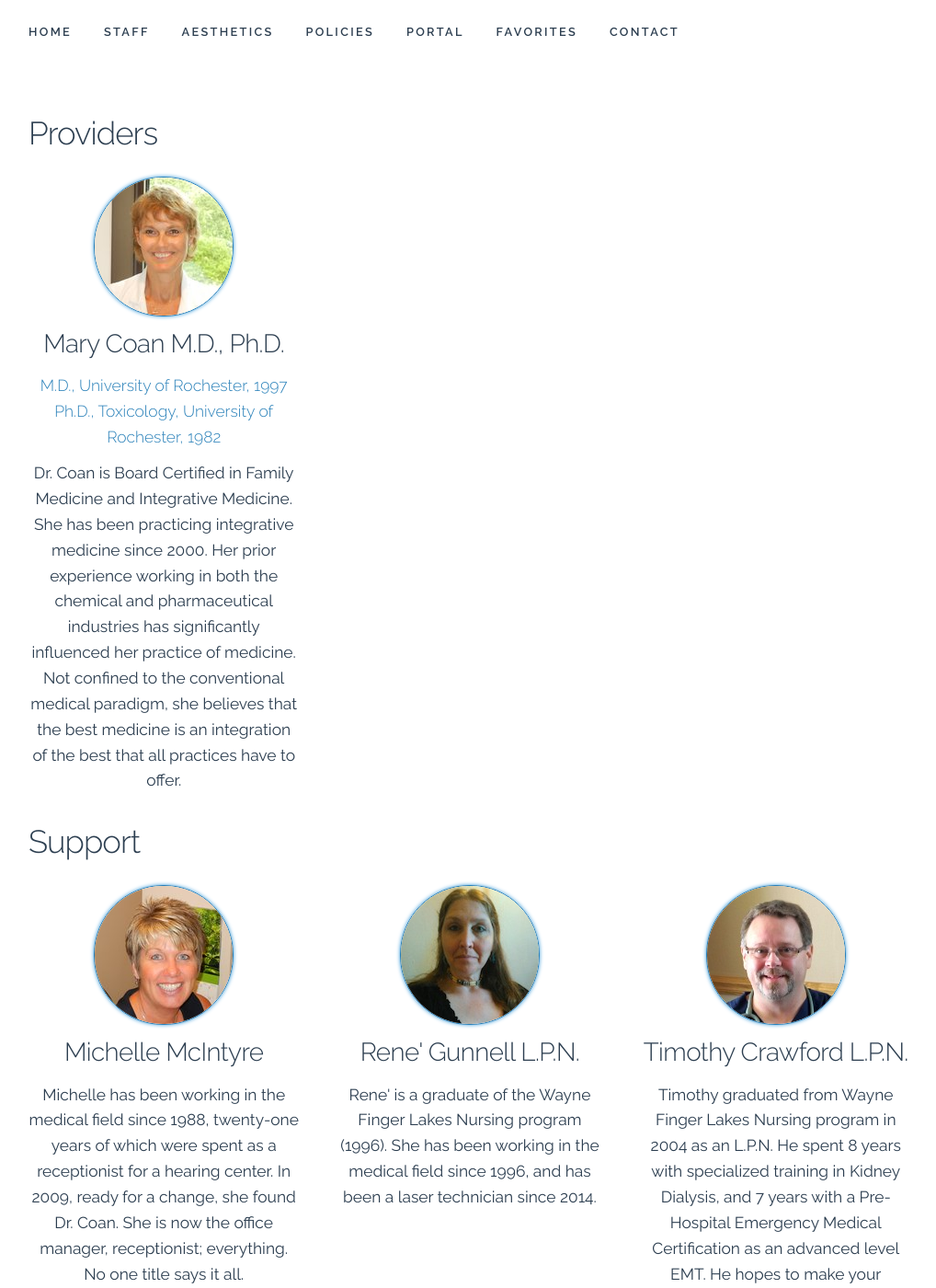
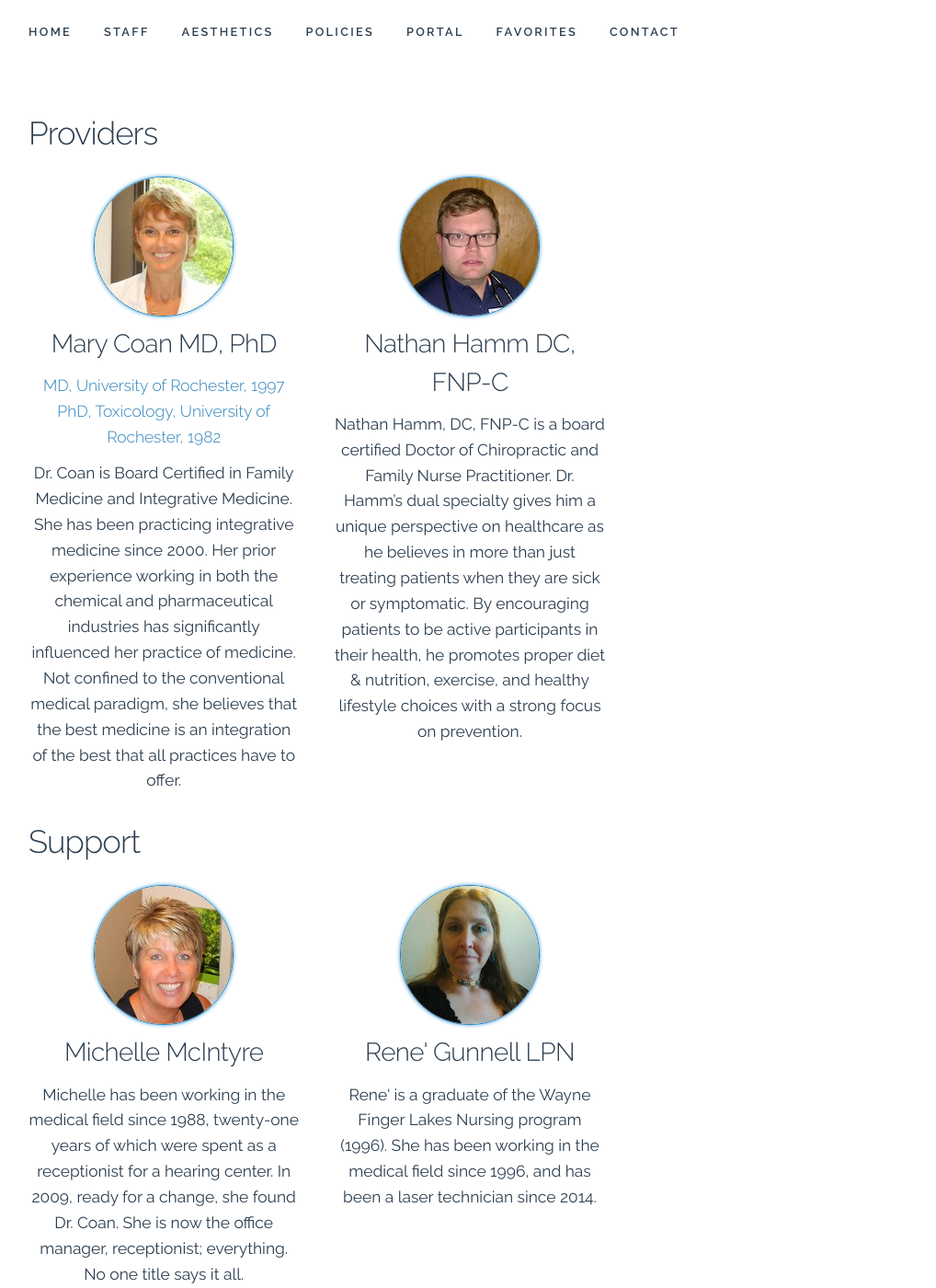
Before and after one commit to ifcats/ifcats.github.io, a Jekyll site: the page built from staff.html, in a window 1280 px wide and 1400 px high. Shown: the whole window at 92% size, without its empty margins (129-1147 px from the left). Built offline with Jekyll 4.4.1, drawn with Linux system fonts in a browser that asks for light colours; some of the changed text lies outside the part shown.

Commit message:
Swap Nathan in for Tim

```diff
--- a/staff.html
+++ b/staff.html
@@ -10,9 +10,9 @@ permalink: /staff/
     <div class="one-third column">
       <div class="profile">
         <img src="{{ "/img/headshots/mary.jpg" | prepend: site.baseurl }}" class="profile-headshot" />
-        <h5 class="profile-name">Mary Coan M.D., Ph.D.</h5>
-        <h6 class="blue profile-accreditation">M.D., University of Rochester, 1997</h6>
-        <h6 class="blue profile-accreditation">Ph.D., Toxicology, University of Rochester, 1982</h6>
+        <h5 class="profile-name">Mary Coan MD, PhD</h5>
+        <h6 class="blue profile-accreditation">MD, University of Rochester, 1997</h6>
+        <h6 class="blue profile-accreditation">PhD, Toxicology, University of Rochester, 1982</h6>
         <p class="profile-bio">
           Dr. Coan is Board Certified in Family Medicine and Integrative
           Medicine. She has been practicing integrative medicine since 2000.
@@ -21,6 +21,19 @@ permalink: /staff/
           practice of medicine. Not confined to the conventional medical
           paradigm, she believes that the best medicine is an integration of
           the best that all practices have to offer.
+        </p>
+      </div>
+    </div>
+    <div class="one-third column">
+      <div class="profile">
+        <img src="{{ "/img/headshots/nathan.jpg" | prepend: site.baseurl }}" class="profile-headshot" />
+        <h5 class="profile-name">Nathan Hamm DC, FNP-C</h5>
+        <p class="profile-bio">
+          Nathan Hamm, DC, FNP-C is a board certified Doctor of Chiropractic and Family Nurse
+          Practitioner. Dr. Hamm’s dual specialty gives him a unique perspective on healthcare as he
+          believes in more than just treating patients when they are sick or symptomatic. By encouraging
+          patients to be active participants in their health, he promotes proper diet &amp; nutrition, exercise,
+          and healthy lifestyle choices with a strong focus on prevention.
         </p>
       </div>
     </div>
@@ -43,7 +56,7 @@ permalink: /staff/
     <div class="one-third column">
       <div class="profile">
         <img src="{{ "/img/headshots/rene.jpg" | prepend: site.baseurl }}" class="profile-headshot" />
-        <h5 class="profile-name">Rene' Gunnell L.P.N.</h5>
+        <h5 class="profile-name">Rene' Gunnell LPN</h5>
         <p class="profile-bio">
           Rene' is a graduate of the Wayne Finger Lakes Nursing program (1996).
           She has been working in the medical field since 1996, and has been
@@ -51,18 +64,5 @@ permalink: /staff/
         </p>
       </div>
     </div>
-    <div class="one-third column">
-      <div class="profile">
-        <img src="{{ "/img/headshots/timothy.jpg" | prepend: site.baseurl }}" class="profile-headshot" />
-        <h5 class="profile-name">Timothy Crawford L.P.N.</h5>
-        <p class="profile-bio">
-          Timothy graduated from Wayne Finger Lakes Nursing program in 2004 as
-          an L.P.N. He spent 8 years with specialized training in Kidney
-          Dialysis, and 7 years with a Pre-Hospital Emergency Medical
-          Certification as an advanced level EMT. He hopes to make your
-          experience with our office comfortable and informative.
-        </p>
-      </div>
-    </div>
   </div>
 </div>
```
Also changed, not shown: img/headshots/nathan.jpg (added).
